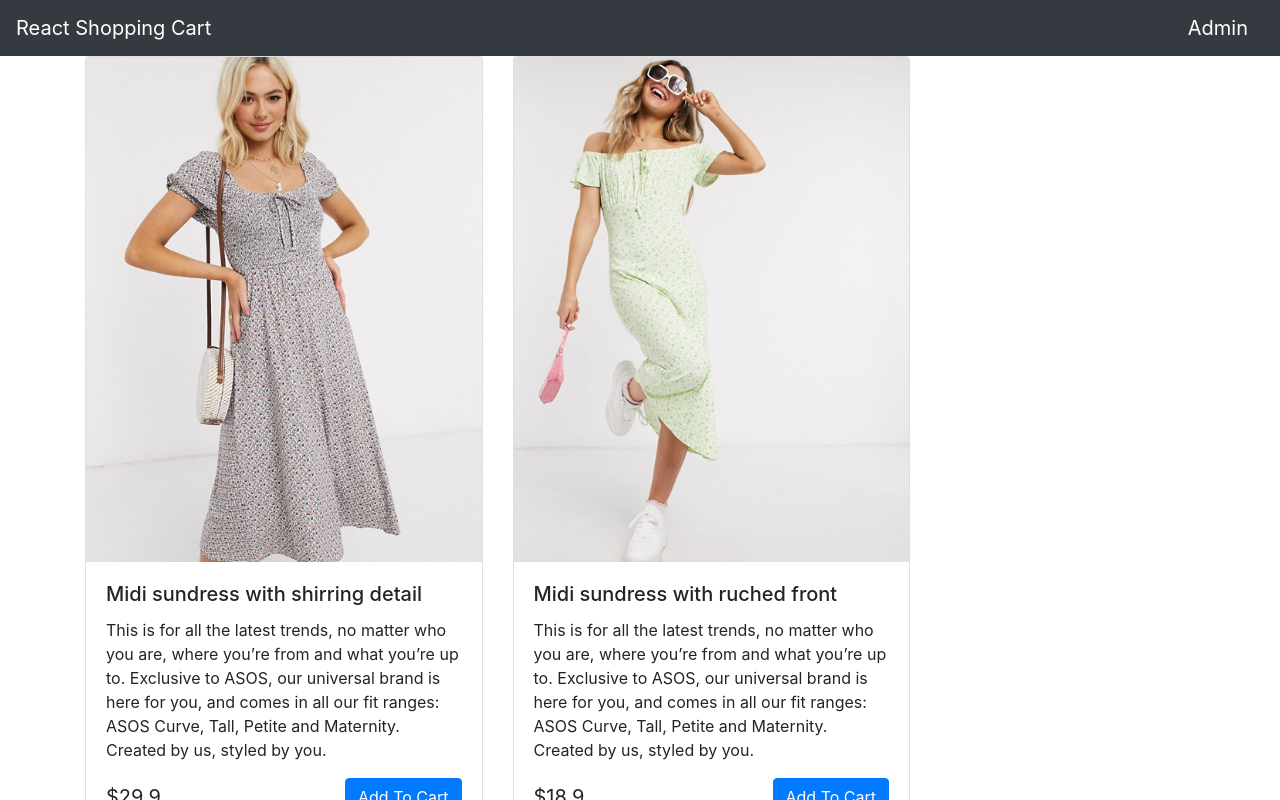
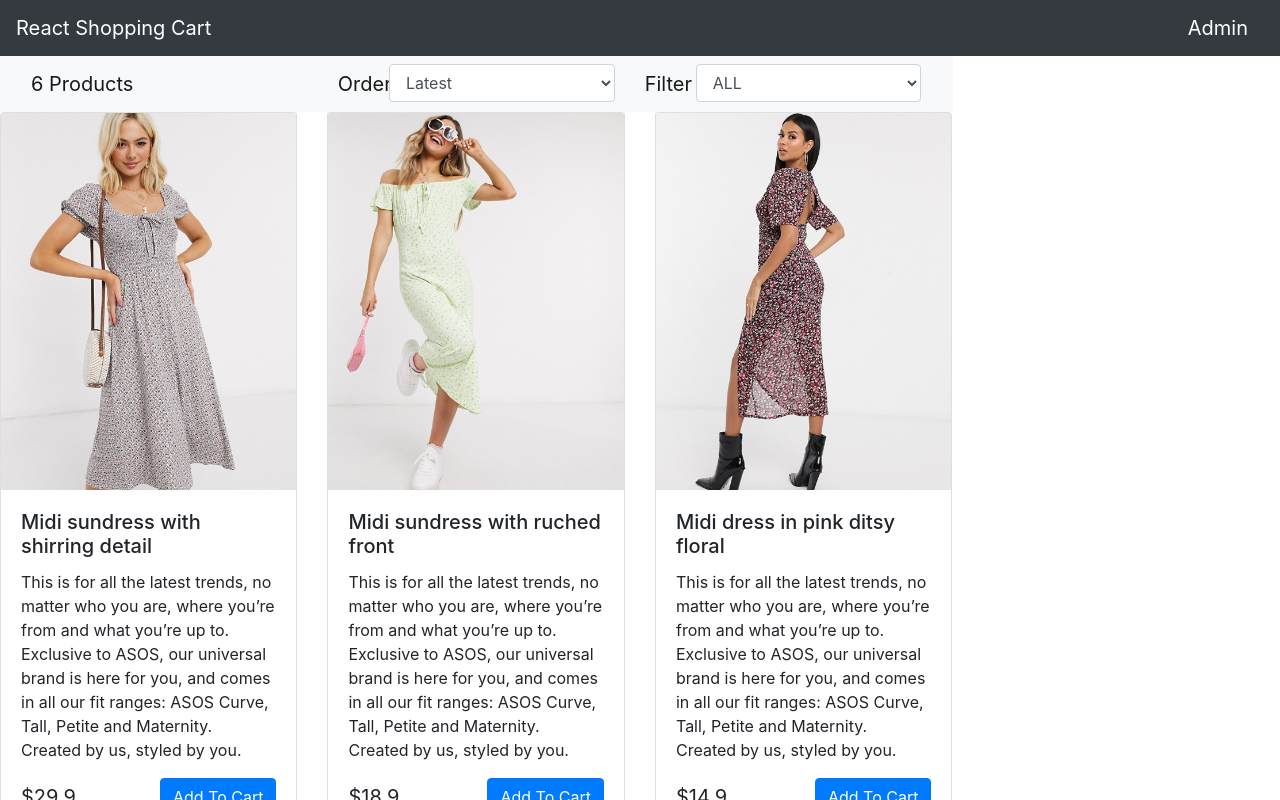
Before and after one commit to AmGSircan/react-shopping-cart, a React (Create React App) app: page / in a window 1280 px wide. Shown: the top 800 px of the page. Built offline with nearby package versions, Linux system fonts and the light colour scheme; the HTML template or start-up script is replaced by a standard one.

Commit message:
filter-component

```diff
--- a/src/App.js
+++ b/src/App.js
@@ -1,8 +1,9 @@
 import React from 'react';
 import 'bootstrap/dist/css/bootstrap.min.css';
-import {Container, Row, Col, Navbar, Nav} from 'react-bootstrap';
+import {Row, Col, Navbar} from 'react-bootstrap';
 import data from './data.json';
 import Products from './components/Products';
+import Filter from './components/Filter';
 
 class App extends React.Component {
   constructor(){
@@ -12,16 +13,60 @@ class App extends React.Component {
       size: "",
       sort: ""
     };
+    this.filterProducts = this.filterProducts.bind(this);
+    this.sortProducts = this.sortProducts.bind(this);
+  }
+
+  filterProducts(e){
+    if(e.target.value === ""){
+      this.setState({
+        products: data.products,
+        size: e.target.value
+      })
+    }
+    else{
+      this.setState({
+        size: e.target.value,
+        products: data.products.filter(product => product.availableSizes.indexOf(e.target.value) >= 0)
+      })
+    }
+  }
+
+  sortProducts(e){
+    const sort = e.target.value;
+
+    this.setState({
+      sort: sort,
+      products: this.state.products.slice().sort((a, b) => {
+        return (
+          sort === "lowest" ? a.price > b.price ? 1:-1:
+          sort === "highest" ? a.price < b.price ? 1:-1:
+          a._id > b._id ? 1:-1
+        )
+      })
+    })
   }
 
   render(){
+    const listProducts = this.state.products.map((product) => <Products key={product._id} product={product} />)
     return (
       <div>
         <Navbar bg="dark" variant="dark">
           <Navbar.Brand href="#home" className="mr-auto">React Shopping Cart</Navbar.Brand>
           <Navbar.Brand>Admin</Navbar.Brand>
         </Navbar>
-        <Products products={this.state.products}/>
+        <Row>
+          <Col md={9}>
+            <Filter
+              count={this.state.products.length}
+              size={this.state.size}
+              sort={this.state.sort}
+              filterProducts={this.filterProducts}
+              sortProducts={this.sortProducts}
+            />
+            <Row>{listProducts}</Row>
+          </Col>
+        </Row>
       </div>
     );
   }
--- /dev/null
+++ b/src/components/Filter.js
@@ -0,0 +1,48 @@
+import React, { Component } from 'react';
+import {Row, Col, Navbar } from "react-bootstrap";
+
+export default class Filter extends Component {
+    render() {
+        return (
+            <Navbar bg="light">
+                <Col md={4}>
+                    <Navbar.Brand>{this.props.count} Products</Navbar.Brand>
+                </Col>
+                <Col md={4}>
+                    <Row>
+                        <Col md={2}>
+                            <Navbar.Brand>
+                                Order
+                            </Navbar.Brand>
+                        </Col>
+                        <Col>
+                            <select value={this.props.sort} className="form-control" onChange={this.props.sortProducts}>
+                                <option value="latest">Latest</option>
+                                <option value="lowest">Lowest</option>
+                                <option value="highest">Highest</option>
+                            </select>
+                        </Col>
+                    </Row>
+                </Col>
+                <Col md={4}>
+                    <Row>
+                        <Col md={2}>
+                            <Navbar.Brand>Filter</Navbar.Brand>
+                        </Col>
+                        <Col>
+                            <select value={this.props.size} className="form-control" onChange={this.props.filterProducts}>
+                                <option value="">ALL</option>
+                                <option value="XS">XS</option>
+                                <option value="S">S</option>
+                                <option value="M">M</option>
+                                <option value="L">L</option>
+                                <option value="XL">XL</option>
+                                <option value="XXL">XXL</option>
+                            </select>
+                        </Col>
+                    </Row>
+                </Col>
+            </Navbar>
+        )
+    }
+}
--- a/src/components/Products.js
+++ b/src/components/Products.js
@@ -1,5 +1,5 @@
 import React, { Component } from 'react';
-import {Card, Button, Row, Col, Container} from 'react-bootstrap';
+import {Card, Button, Col} from 'react-bootstrap';
 import formatCurrency from '../util.js';
 
 export default class Products extends Component {
@@ -8,14 +8,9 @@ export default class Products extends Component {
     }
 
     render() {
+        const product = this.props.product;
         return (
-            <Container>
-                <Row>
-                    <Col md={9}>
-                        <Row>
-                            {this.props.products.map((product) => {
-                                return(
-                                    <Col md={6}>
+            <Col md={4}>
                 <Card>
                     <Card.Img variant="top" src={product.image} title={product.title}/>
                     <Card.Body>
@@ -23,18 +18,11 @@ export default class Products extends Component {
                         <Card.Text>
                             {product.description}
                         </Card.Text>
-                                                <Card.Text><div className="float-left mt-1" Style="font-size: 20px">{formatCurrency(product.price)}</div> <Button className="float-right" variant="primary">Add To Cart</Button></Card.Text>
+                        <div className="float-left mt-1" style={{fontSize: 20}}>{formatCurrency(product.price)}</div>
+                        <Button className="float-right" variant="primary">Add To Cart</Button>
                     </Card.Body>
                 </Card>
             </Col>
         )
-                            })}
-                        </Row>
-                    </Col>
-                    <Col></Col>
-                </Row>
-
-            </Container>
-        )
     }
 }
```
Also changed, not shown: 1 other file (tests, documents, lock files or other folders). Lines whose indentation alone changed are shown as unchanged.
